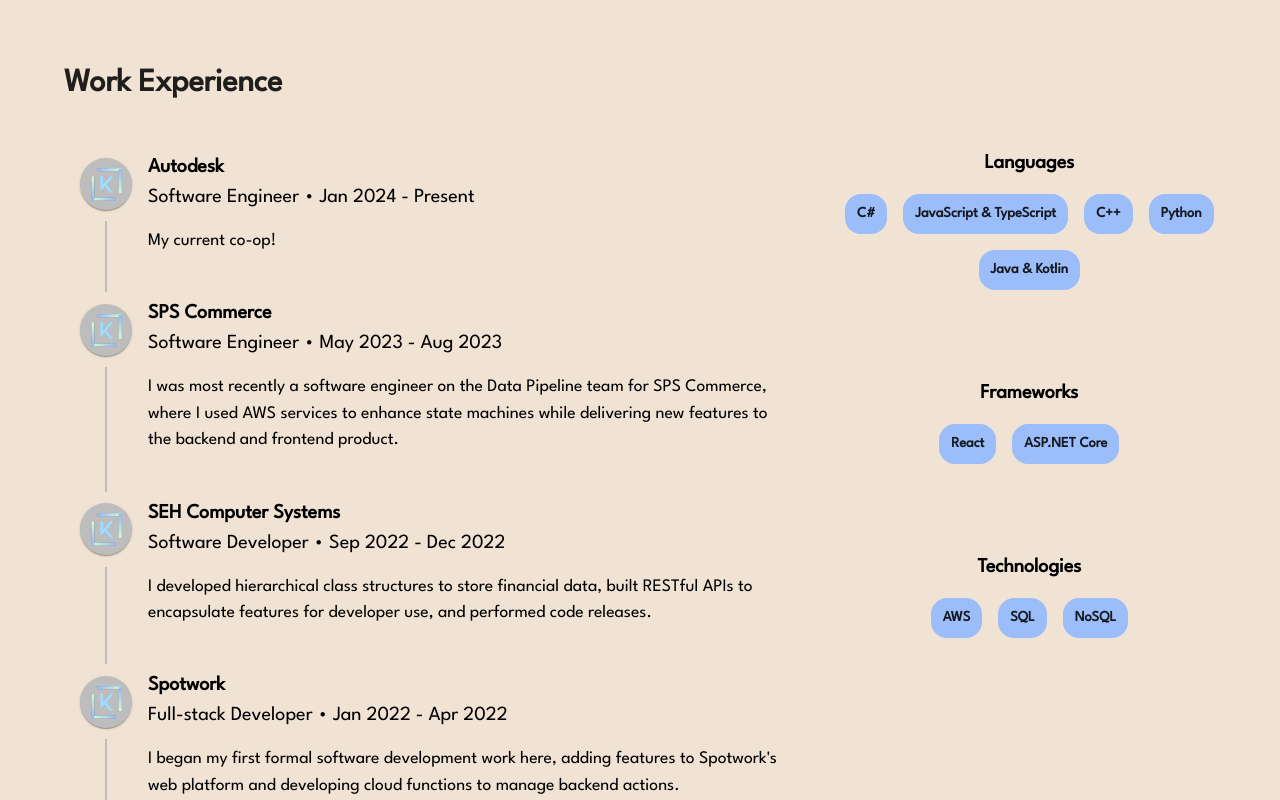
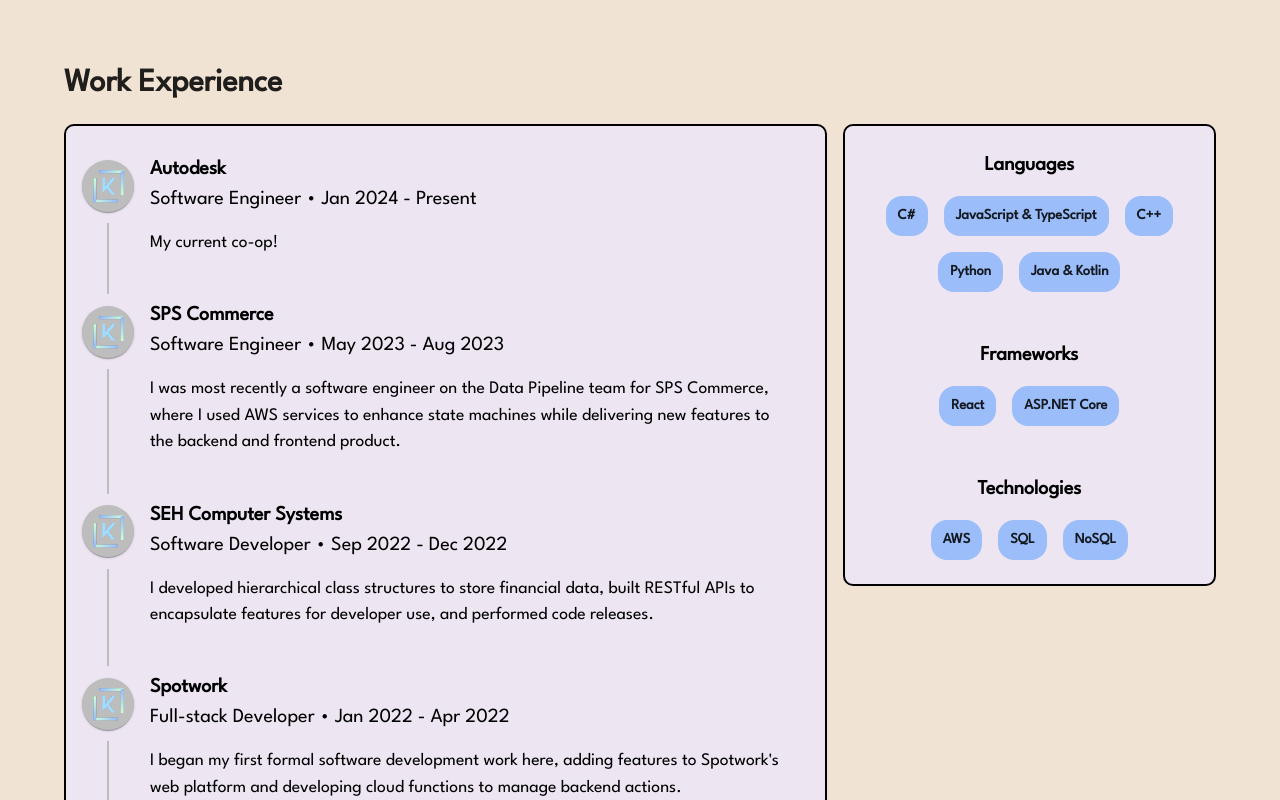
Before and after one commit to kevinhu12/kevinhu12.github.io, a React (Create React App) app: page / in a window 1280 px wide. Shown: the part 1080-1880 px from the top of the page. Built offline with nearby package versions, Linux system fonts and the light colour scheme.

Commit message:
added content background

```diff
--- a/src/pages/WorkExperience.js
+++ b/src/pages/WorkExperience.js
@@ -1,6 +1,7 @@
 import CenterBox from '../shared/CenterBox';
 import CenterStack from '../shared/CenterStack';
 import Chip from '@mui/material/Chip';
+import ContentBox from '../shared/ContentBox';
 import CustomIcon from '../shared/CustomIcon';
 import Grid from '@mui/material/Grid';
 import Section from '../shared/Section';
@@ -28,6 +29,7 @@
 
                 {/* Work Timeline */}
                 <Grid item xs={8}>
+                    <ContentBox backgroundColor={theme.palette.background.workExperience}>
                         <Timeline
                             sx={{ [`& .${timelineItemClasses.root}:before`]: { flex: 0, padding: 0 } }}
                         >
@@ -53,10 +55,12 @@
                                 </TimelineItem>
                             ))}
                         </Timeline>
+                    </ContentBox>
                 </Grid>
 
                 {/* Skills and Languages */}
                 <Grid item xs={4}>
+                    <ContentBox backgroundColor={theme.palette.background.workExperience}>
                         {skills.map((skill) => (
                             <>
                                 <CenterBox>
@@ -67,7 +71,8 @@
                                     spacing={2}
                                     useFlexGap
                                     paddingTop='1rem'
-                                paddingBottom='4rem'
+                                    paddingBottom='1.5rem'
+                                    sx={{ margin: '0rem 0.5rem' }}
                                 >
                                     {skill.items.map((item) => (
                                         <Chip
@@ -83,6 +88,7 @@
                                 </CenterStack>
                             </>
                         ))}
+                    </ContentBox>
                 </Grid>
             </Grid>
         </Section>
--- /dev/null
+++ b/src/shared/ContentBox.js
@@ -0,0 +1,13 @@
+import Box from '@mui/material/Box';
+import { styled } from '@mui/system';
+
+const ContentBox = styled(Box)(({
+    backgroundColor,
+    theme
+}) => ({
+    backgroundColor: backgroundColor,
+    border: '2px solid #000000',
+    borderRadius: '10px'
+}));
+
+export default ContentBox;
--- a/src/theme.js
+++ b/src/theme.js
@@ -8,7 +8,10 @@
         primary: { main: '#000000' },
         secondary: { main: '#ffffff' },
         info: { main: '#9bbdf9' },
-        background: { default: '#f1e3d3' }
+        background: {
+            default: '#f1e3d3',
+            workExperience: '#ede6f2'
+        }
     },
     sectionSpacing: 100,
     gridSpacing: 2,
```
Lines whose indentation alone changed are shown as unchanged.
